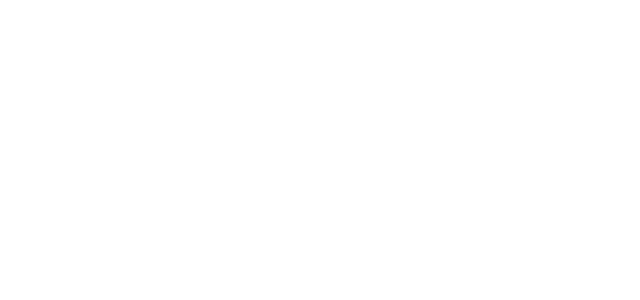
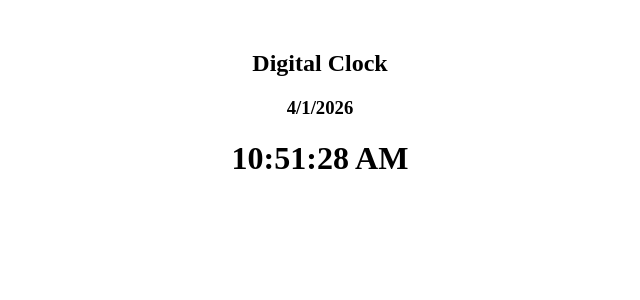
Before and after one commit to Jaimin155/SSPL, a React (Vite) app in the folder React-Tasks/: page /task7 in a window 1280 px wide. Before the commit this address had no page. Shown: the top 300 px of the page, without its empty margins (320-960 px from the left). Built offline with nearby package versions, Linux system fonts and the light colour scheme.

Commit message:
Task7 - Digital Clock

```diff
--- a/React-Tasks/src/App.jsx
+++ b/React-Tasks/src/App.jsx
@@ -2,6 +2,7 @@ import { BrowserRouter, Routes, Route } from "react-router-dom";
 import Home from "./Home";
 import CountCharacters from "./Task3/CountCharacters";
 import CounterApplicaion from "./Task4/CounterApp";
+import DigitalClock from "./Task7/DigitalClock";
 
 function App() {
     return (
@@ -10,6 +11,7 @@ function App() {
                 <Route path="/" element={<Home />} />
                 <Route path="/task3" element={<CountCharacters />} />
                 <Route path="/task4" element={<CounterApplicaion />} />
+                <Route path="/task7" element={<DigitalClock />} />
             </Routes>
         </BrowserRouter>
     );
--- /dev/null
+++ b/React-Tasks/src/Task7/DigitalClock.jsx
@@ -0,0 +1,40 @@
+import React from 'react';
+
+class DigitalClock extends React.Component {
+    constructor(props) {
+        super(props);
+    }
+    state = {
+        currentTime: new Date()
+    };
+
+    componentDidMount() {
+        this.timer = setInterval(() => {
+            this.setState({
+                currentTime: new Date()
+            });
+        }, 1000);
+    }
+
+    componentWillUnmount() {
+        clearInterval(this.timer);
+    }
+
+    render() {
+        return (
+            <div style={{ textAlign: 'center', marginTop: '50px' }}>
+                <h2>Digital Clock</h2>
+
+                <h3>
+                    {this.state.currentTime.toLocaleDateString()}
+                </h3>
+
+                <h1>
+                    {this.state.currentTime.toLocaleTimeString()}
+                </h1>
+            </div>
+        );
+    }
+}
+
+export default DigitalClock;
```
